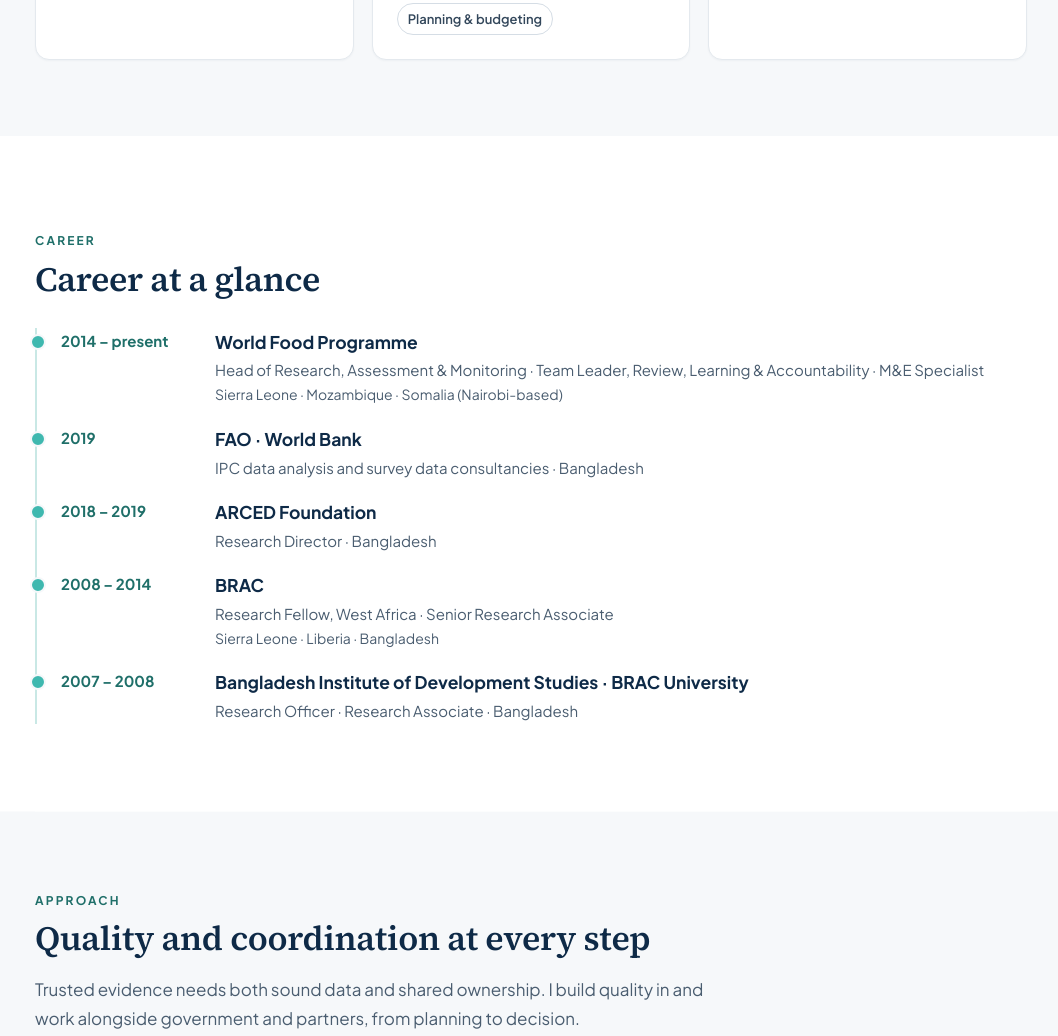
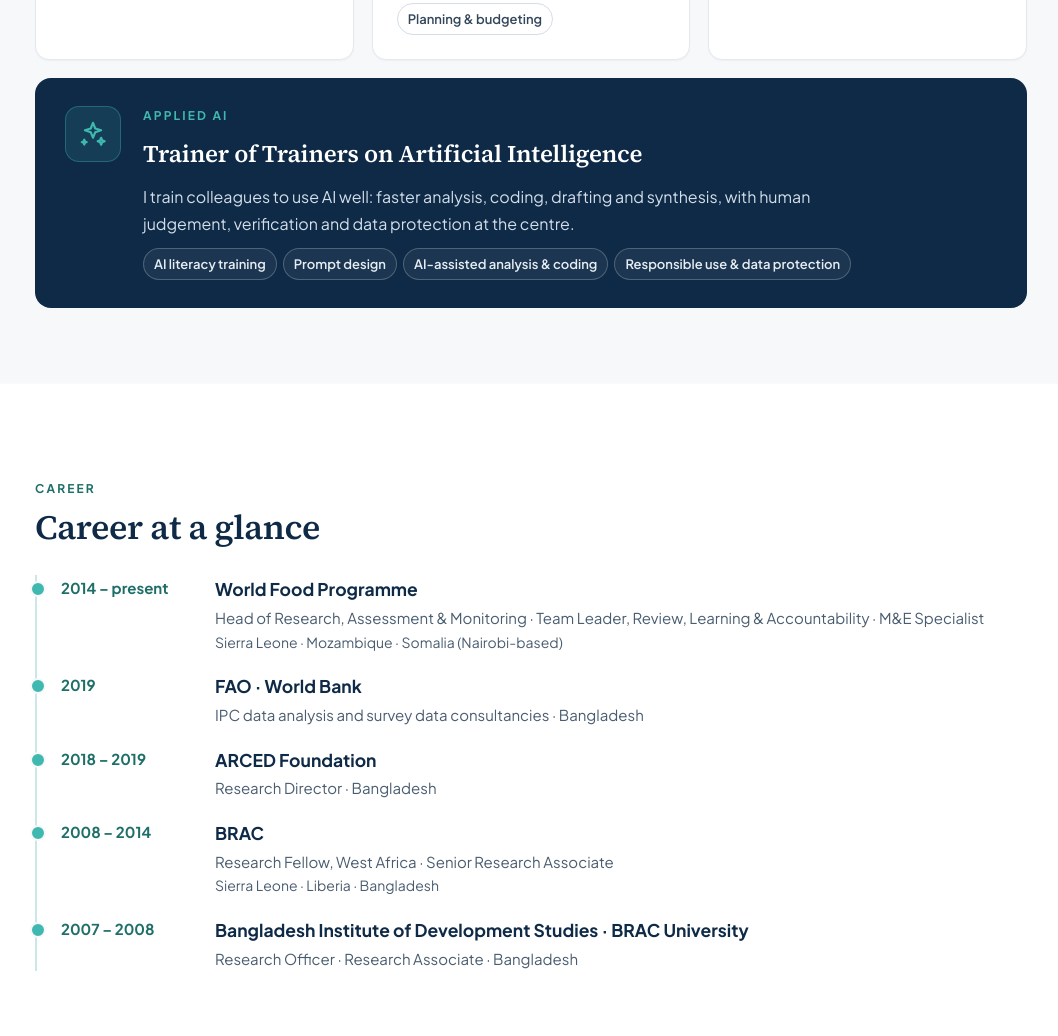
Before and after one commit to KhanMNU/KhanMNU.github.io, a plain HTML site: page index.html in a window 1280 px wide. Shown: the part 1792-2828 px from the top of the page, without its empty margins (109-1167 px from the left). Drawn offline with Linux system fonts and the light colour scheme.

Commit message:
Add files via upload

```diff
--- a/index.html
+++ b/index.html
@@ -156,6 +156,14 @@
   .pubs a,.pubs .t{font-family:var(--serif);font-weight:600;font-size:18px;letter-spacing:-.005em}
   .timeline strong{font-size:17.5px}
   ::selection{background:#C9E8E5;color:var(--navy)}
+  .ai-band{margin-top:18px;display:flex;gap:22px;align-items:flex-start;background:var(--navy);color:#fff;border-radius:16px;padding:28px 30px}
+  .ai-icon{flex:none;width:56px;height:56px;border-radius:14px;background:rgba(63,184,175,.14);border:1px solid rgba(63,184,175,.35);display:flex;align-items:center;justify-content:center;color:var(--teal)}
+  .ai-text{display:flex;flex-direction:column;gap:8px;min-width:0}
+  .ai-label{font-size:12px;font-weight:700;letter-spacing:.18em;text-transform:uppercase;color:var(--teal)}
+  .ai-text h3{margin:0;font-family:var(--serif);font-weight:600;font-size:24px;color:#fff;letter-spacing:-.01em}
+  .ai-text p{margin:0;color:#D3DEE9;font-size:16px;max-width:720px}
+  .chips.ai-kw .chip{background:rgba(255,255,255,.06);border-color:rgba(255,255,255,.22);color:#E6EDF3}
+  @media (max-width:640px){.ai-band{flex-direction:column;padding:24px}}
 </style>
 </head>
 <body id="top">
@@ -248,6 +256,17 @@
         <h3>Capacity building &amp; knowledge management</h3>
         <p>Designing training, mentoring teams and building systems that capture and share knowledge and lessons learned across an organisation.</p>
         <div class="chips mini kw"><span class="chip chip-t">Knowledge management</span><span class="chip chip-t">Lessons learned</span><span class="chip chip-t">Training design</span><span class="chip chip-t">Institutional capacity</span><span class="chip chip-t">Mentoring</span></div>
+      </div>
+    </div>
+    <div class="ai-band">
+      <div class="ai-icon" aria-hidden="true"><svg viewBox="0 0 24 24" width="30" height="30" fill="none" stroke="currentColor" stroke-width="1.7" stroke-linecap="round" stroke-linejoin="round"><path d="M12 3l1.8 4.6L18.5 9l-4.7 1.6L12 15l-1.8-4.4L5.5 9l4.7-1.4z"/><path d="M18.5 15l.8 2 2 .8-2 .8-.8 2-.8-2-2-.8 2-.8z"/><path d="M5 16.5l.6 1.4 1.4.6-1.4.6L5 20.5l-.6-1.4L3 18.5l1.4-.6z"/></svg></div>
+      <div class="ai-text">
+        <span class="ai-label">Applied AI</span>
+        <h3>Trainer of Trainers on Artificial Intelligence</h3>
+        <p>I train colleagues to use AI well: faster analysis, coding, drafting and synthesis, with human judgement, verification and data protection at the centre.</p>
+        <div class="chips mini kw ai-kw">
+          <span class="chip chip-t">AI literacy training</span><span class="chip chip-t">Prompt design</span><span class="chip chip-t">AI-assisted analysis &amp; coding</span><span class="chip chip-t">Responsible use &amp; data protection</span>
+        </div>
       </div>
     </div>
   </section>
@@ -351,7 +370,7 @@
     <div class="chips">
       <span class="chip">R</span><span class="chip">Stata</span><span class="chip">Python</span>
       <span class="chip">Power BI</span><span class="chip">QGIS</span><span class="chip">ArcGIS</span>
-      <span class="chip">Remote sensing</span><span class="chip">KoBoToolbox</span>
+      <span class="chip">Remote sensing</span><span class="chip">KoBoToolbox</span><span class="chip">Generative AI tools</span>
     </div>
   </section>
 
```
